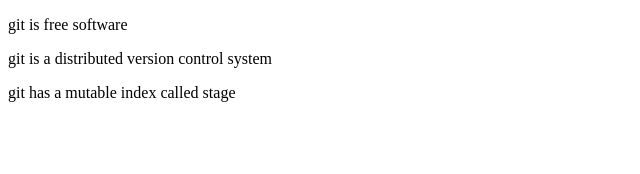
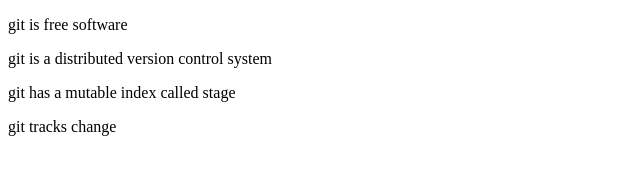
Before and after one commit to PhenixPeng/test, a plain HTML site: page test.html in a window 1280 px wide. Shown: the whole page, without its empty margins (0-640 px from the left). Drawn offline with Linux system fonts and the light colour scheme.

Commit message:
git track changes

```diff
--- a/test.html
+++ b/test.html
@@ -10,5 +10,6 @@
 	<p>git is free software</p>
 	<p>git is a distributed version control system</p>
 	<p>git has a mutable index called stage</p>
+	<p>git tracks change</p>
 </body>
 </html>
```
